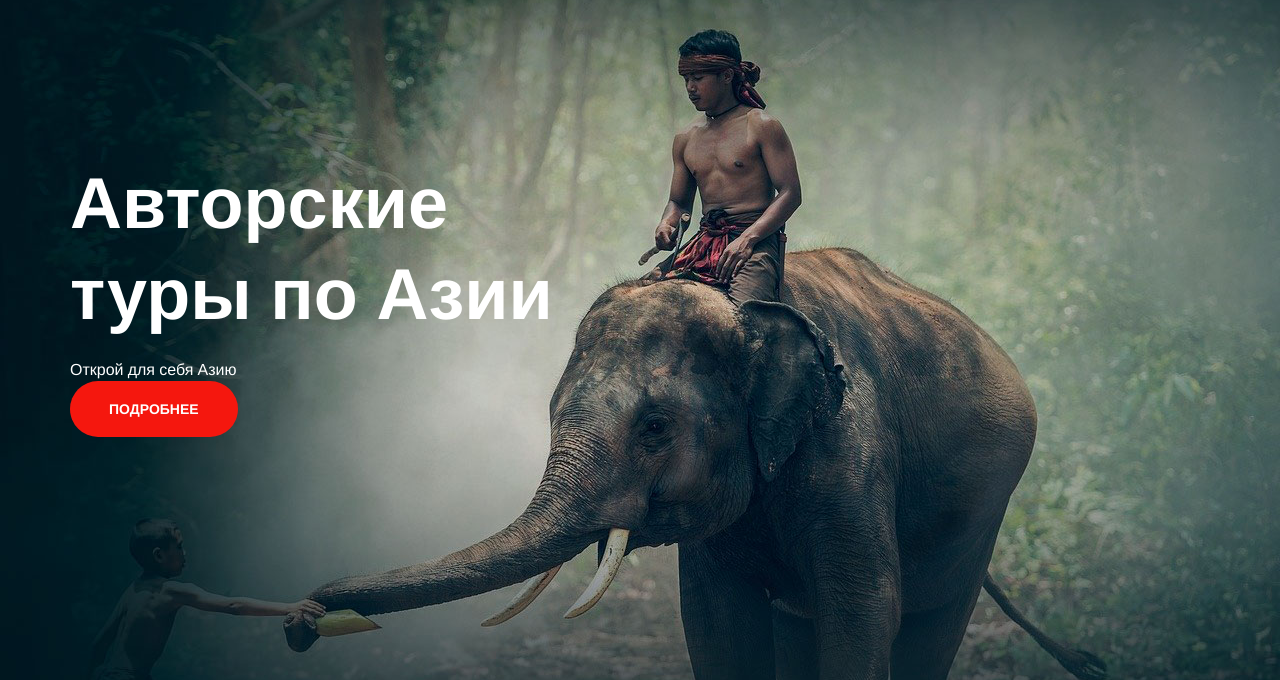
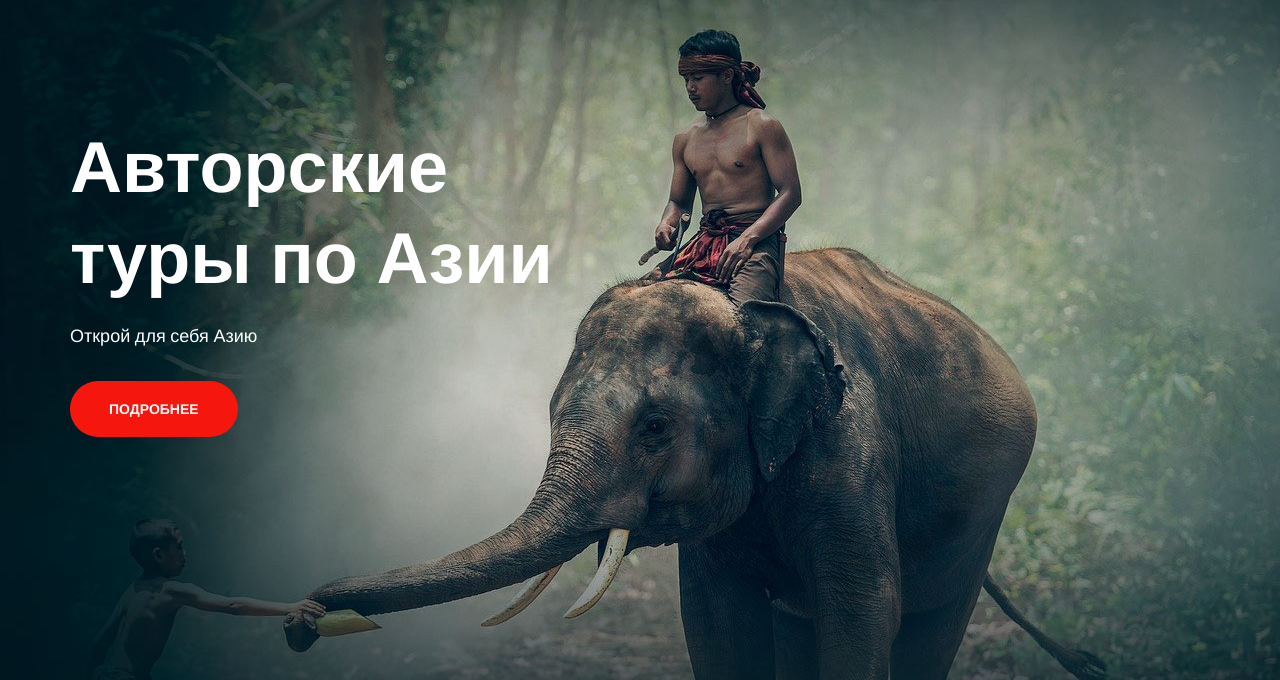
Before and after one commit to LidiaOna/AirAsia, a plain HTML site: page index.html in a window 1280 px wide. Shown: the part 93-773 px from the top of the page. Drawn offline with nearby package versions, Linux system fonts and the light colour scheme.

Commit message:
Add files via upload

```diff
--- a/css/blocks/hero.css
+++ b/css/blocks/hero.css
@@ -17,7 +17,7 @@
 	line-height: 1.26;
   margin-bottom: 22px;
 }
-.hero__subyitle{
+.hero__subytitle{
 	font-size: 18px;
 	margin-bottom: 33px;
 }
```
